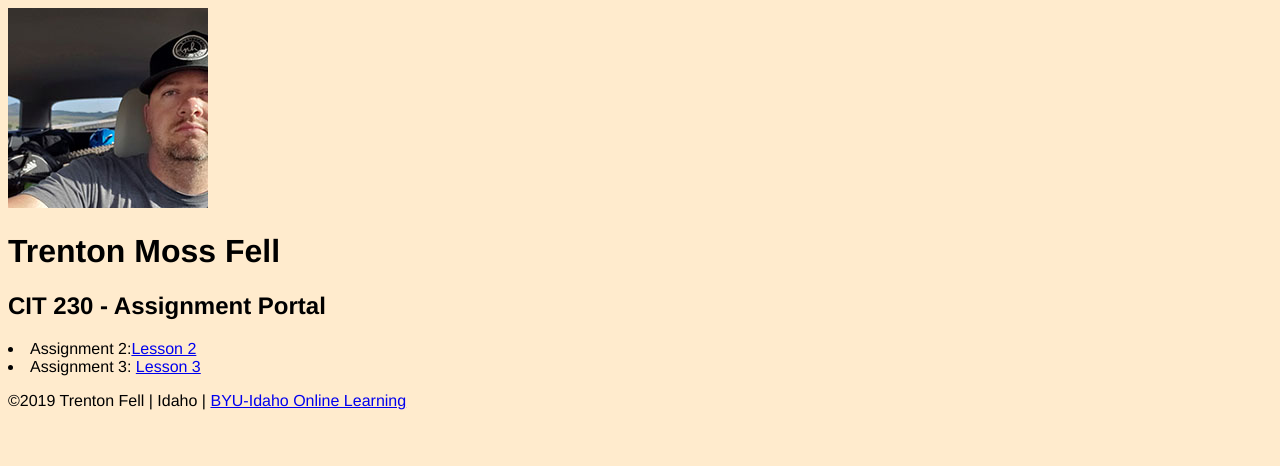
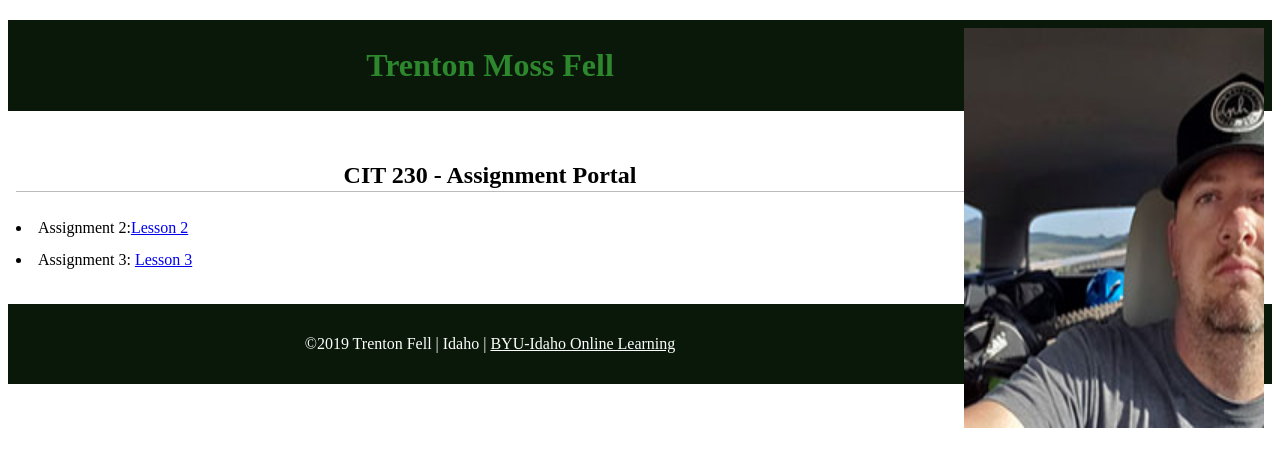
Before and after one commit to tmosfell/trentfell.github.io, a plain HTML site: page index.html in a window 1280 px wide. Drawn offline with Linux system fonts and the light colour scheme.

Commit message:
CSS-updated

```diff
--- a/index.html
+++ b/index.html
@@ -8,12 +8,38 @@
     <link rel="stylesheet" href="css/# normalize.css">
     <link rel="stylesheet" href="css/# main.css">
     <style>
-    body {
-            font-family: 'Franklin Gothic Medium', 'Arial Narrow', Arial, sans-serif;
-            background-color: blanchedalmond;
-            width: 75%;
-
-        }
+            body {
+    font-size: 16px;
+    line-height: 32px;
+    font-family: /* Ubuntu, sans-serif */;
+    color: /* #xxxxxx */;
+    }
+h1 {
+    font-size: /* x.xrem  (rem is a unit of measure) */;
+    color: rgb(45, 136,45);
+    }
+h2 {
+    font-size: /* x.xrem */;
+    text-align: center;
+    border-bottom: 1px solid #bbb;
+    }
+header, main, footer {
+    margin: 1.25rem auto;
+    padding: .5rem;
+    max-width: /* xxxpx (px = pixel is a unit of measure)  */;
+    }
+header, footer, footer a {
+    text-align: center;
+    background-color: rgb(9, 24, 9);
+    color: rgb(255, 255, 255);
+    }
+header img {
+        width: 300px;
+        height: 400px;
+        float: right;
+    }
+footer
+    {font-size: /* smaller */;}
     </style>
 </head>
 <body>
```
